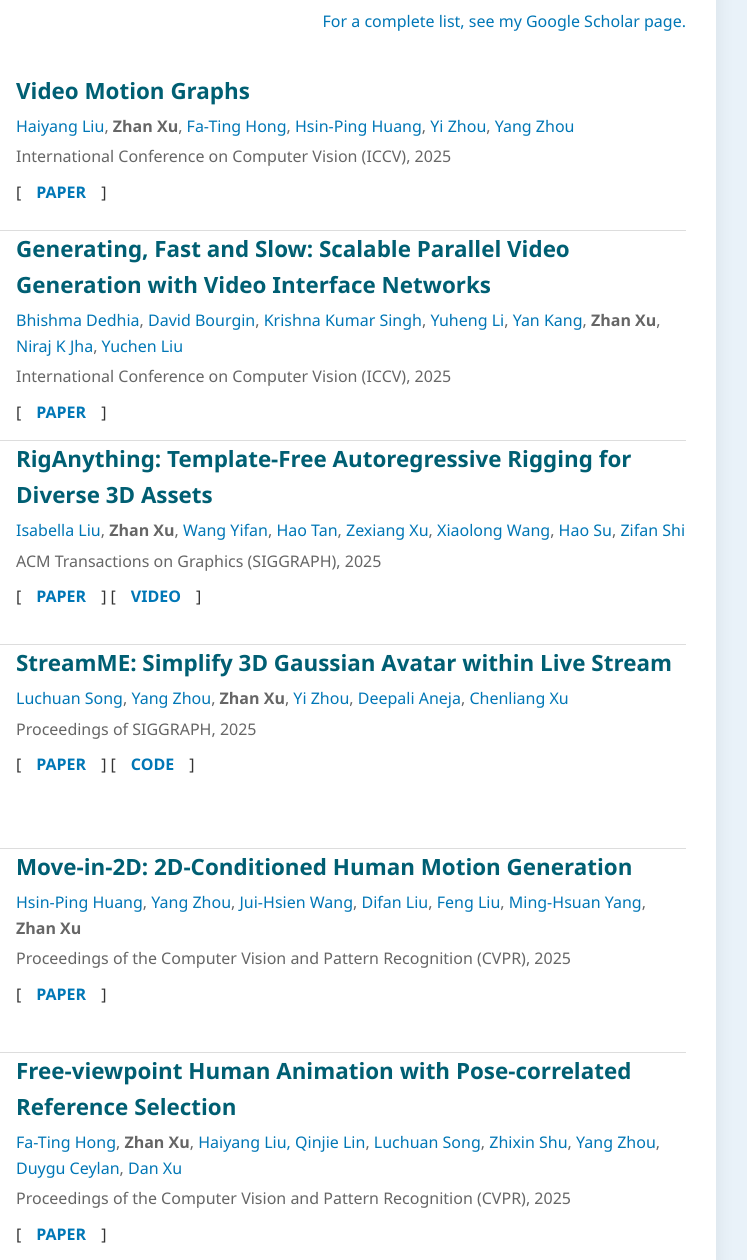
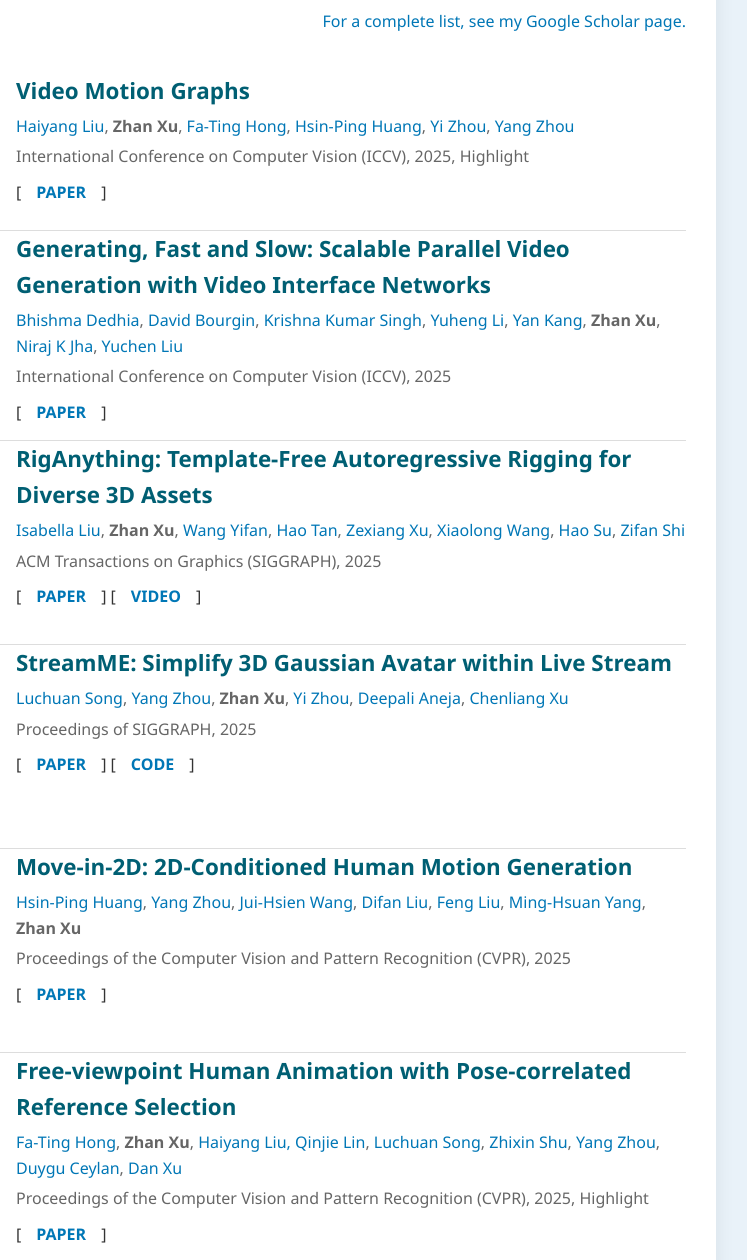
Before and after one commit to zhan-xu/zhan-xu.github.io, a plain HTML site: page index.html in a window 1280 px wide. Shown: the part 429-1689 px from the top of the page, 424-1171 px from the left. Drawn offline with Linux system fonts and the light colour scheme.

Commit message:
Update index.html

```diff
--- a/index.html
+++ b/index.html
@@ -252,7 +252,7 @@
           <div class="info">
             <h3><a href="https://h-liu1997.github.io/Video-Motion-Graphs/"><b>Video Motion Graphs</b></a></h3>
             <p><a href="https://h-liu1997.github.io/">Haiyang Liu</a>, <strong>Zhan Xu</strong>, <a href="https://harlanhong.github.io/">Fa-Ting Hong</a>, <a href="https://hhsinping.github.io/">Hsin-Ping Huang</a>, <a href="https://zhouyisjtu.github.io/">Yi Zhou</a>, <a href="https://yzhou359.github.io/">Yang Zhou</a></p>
-            <p>International Conference on Computer Vision (ICCV), 2025</p>
+            <p>International Conference on Computer Vision (ICCV), 2025, Highlight</p>
             <div class="links">
               [<a href="https://arxiv.org/abs/2503.20218">PAPER</a>]
             </div>
@@ -315,7 +315,7 @@
           <div class="info">
             <h3><a href="https://harlanhong.github.io/publications/fvhuman/index.html"><b>Free-viewpoint Human Animation with Pose-correlated Reference Selection</b></a></h3>
             <p><a href="https://harlanhong.github.io/">Fa-Ting Hong</a>, <strong>Zhan Xu</strong>, <a href="https://h-liu1997.github.io/">Haiyang Liu, <a href="https://qinjielin-nu.github.io/">Qinjie Lin</a>, <a href="https://songluchuan.github.io/">Luchuan Song</a>, <a href="https://zhixinshu.github.io/">Zhixin Shu</a>, <a href="https://yzhou359.github.io/">Yang Zhou</a>, <a href="https://www.duygu-ceylan.com/">Duygu Ceylan</a>, <a href="https://www.danxurgb.net/">Dan Xu</a></p>
-            <p>Proceedings of the Computer Vision and Pattern Recognition (CVPR), 2025</p>
+            <p>Proceedings of the Computer Vision and Pattern Recognition (CVPR), 2025, Highlight</p>
             <div class="links">
               [<a href="https://arxiv.org/abs/2412.17290">PAPER</a>]
             </div>
```
